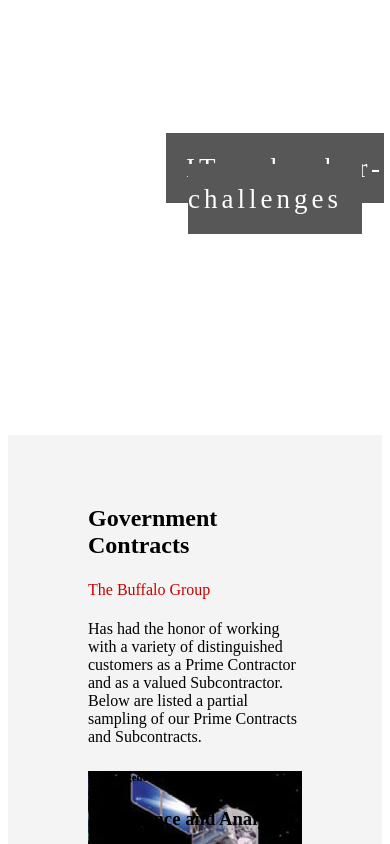
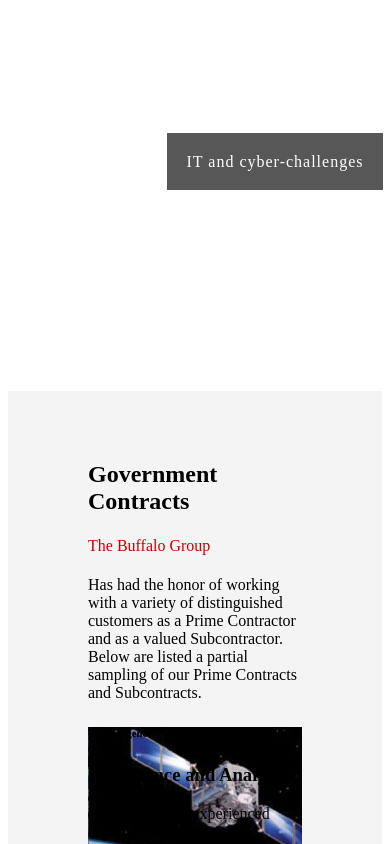
Before and after one commit to khiemdc/TBG-Website, an Angular app: page / in a window 390 px wide. Shown: the part 1240-2084 px from the top of the page. Built offline with nearby package versions, Linux system fonts and the light colour scheme; what angular-bootstrap-md would draw is missing.

Commit message:
first commit

```diff
--- a/src/app/home/home.component.scss
+++ b/src/app/home/home.component.scss
@@ -80,3 +80,17 @@
   .ptext .border.trans{
     background-color:transparent;
   }
+
+  @media only screen and (max-width: 768px) {
+    .ptext{
+        // position:absolute;
+        // top:50%;
+        width:100%;
+        text-align:center;
+        color:#000;
+        opacity: 0.7;
+        font-size:16px;
+        letter-spacing:1px;
+        // text-transform:uppercase;
+    }
+  }
```
